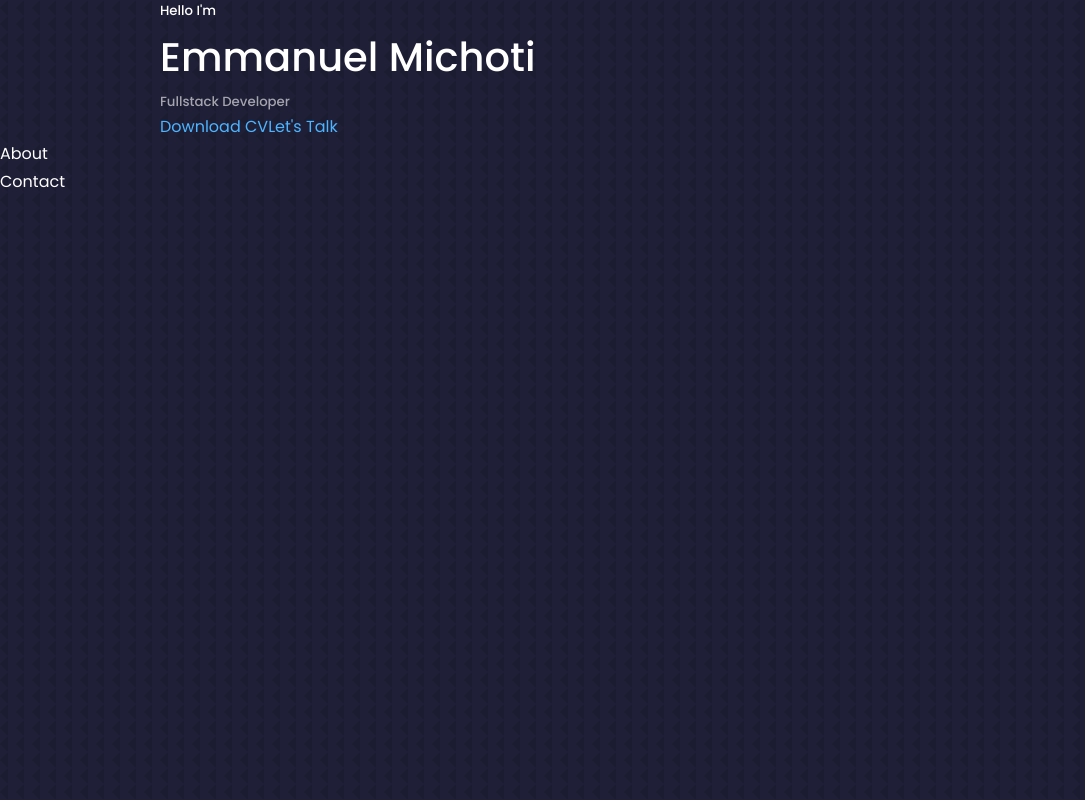
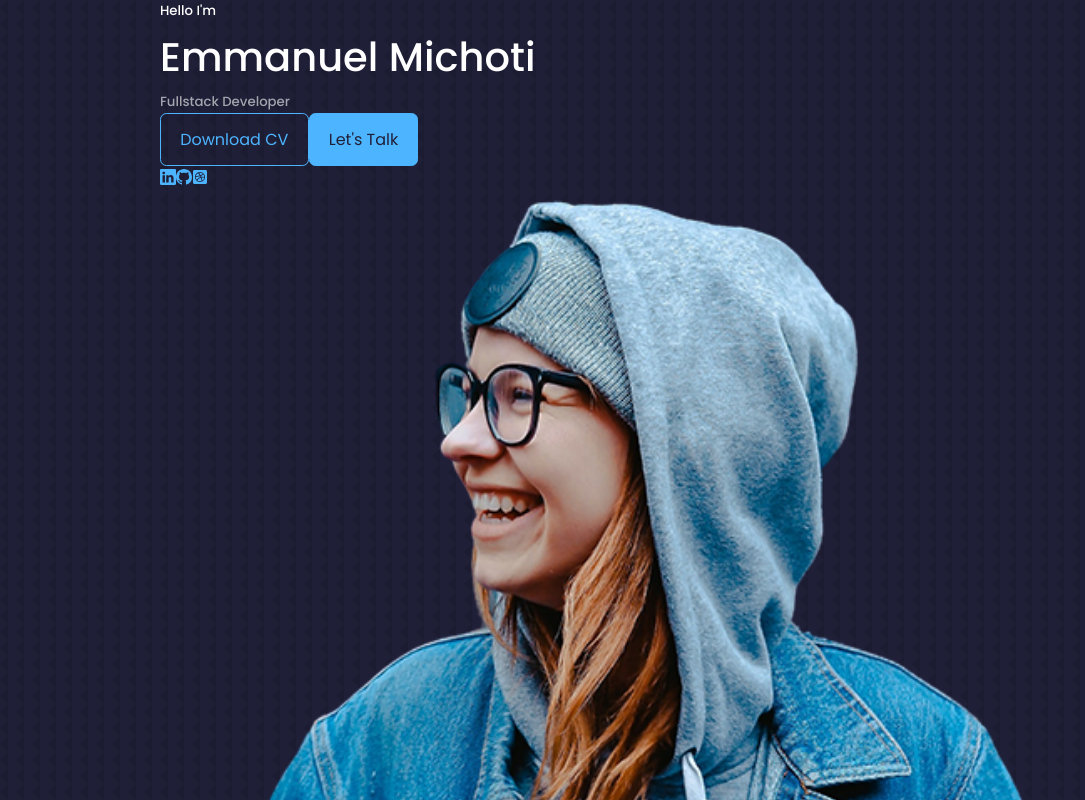
Before and after one commit to michoti/Odin, a React (Create React App) app: page / in a window 1280 px wide. Shown: the top 800 px of the page, without its empty margins (0-1085 px from the left). Built offline with nearby package versions, Linux system fonts and the light colour scheme.

Commit message:
modified header section

```diff
--- a/package.json
+++ b/package.json
@@ -8,6 +8,7 @@
     "@testing-library/user-event": "^13.5.0",
     "react": "^18.2.0",
     "react-dom": "^18.2.0",
+    "react-icons": "^4.4.0",
     "react-scripts": "5.0.1",
     "web-vitals": "^2.1.4"
   },
--- a/src/components/Header/CTA.jsx
+++ b/src/components/Header/CTA.jsx
@@ -5,8 +5,8 @@ import CV from '../../Assets/cv.pdf'
 const CTA = () => {
   return (
     <div className="cta">
-        <a href={CV} download>Download CV</a>
-        <a href="#contact">Let's Talk</a>
+        <a href={CV} download className='btn'>Download CV</a>
+        <a href="#contact" className='btn btn-primary'>Let's Talk</a>
     </div>
   )
 }
--- a/src/components/Header/Header.css
+++ b/src/components/Header/Header.css
@@ -0,0 +1,11 @@
+header {
+    height: 100vh;
+    padding-top: 7rem;
+    overflow: hidden;
+}
+
+.header__container {
+    text-align: cemter;
+    height: 100%;
+    position: relative;
+}
--- a/src/components/Header/Header.jsx
+++ b/src/components/Header/Header.jsx
@@ -1,5 +1,7 @@
 import React from 'react'
 import CTA from './CTA'
+import ME from '../../Assets/me.png'
+import HeaderSocials from './HeaderSocials'
 
 const Header = () => {
   return (
@@ -9,6 +11,13 @@ const Header = () => {
             <h1>Emmanuel Michoti</h1>
             <h5 className="text-light">Fullstack Developer</h5>
             <CTA />
+
+            <HeaderSocials />
+
+            <div className="me">
+                <img src={ME} alt="" />
+            </div>
+            <a href="#contact" className='scroll__down'>Scroll Down</a>
         </div>
     </header>
   )
--- /dev/null
+++ b/src/components/Header/HeaderSocials.jsx
@@ -0,0 +1,15 @@
+import React from 'react'
+import {BsLinkedin, BsGithub} from 'react-icons/bs'
+import {FaDribbbleSquare} from 'react-icons/fa'
+
+const HeaderSocials = () => {
+  return (
+    <div className="header__socials">
+        <a href="https://linkedin.com" target="_blank"><BsLinkedin /></a>
+        <a href="https://github.com" target="_blank"><BsGithub /></a>
+        <a href="https://dribble.com" target="_blank"><FaDribbbleSquare /></a>
+    </div>
+  )
+}
+
+export default HeaderSocials
```
Also changed, not shown: 1 other file (tests, documents, lock files or other folders).
